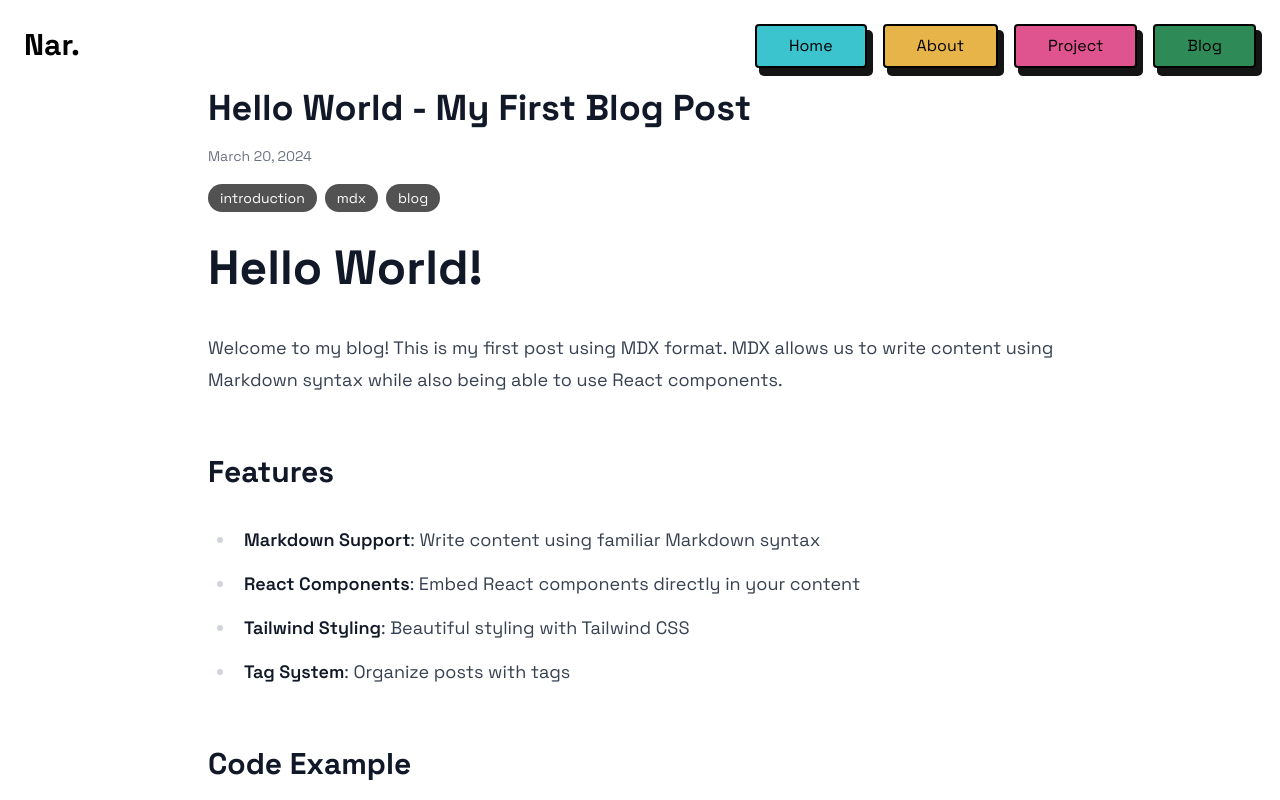
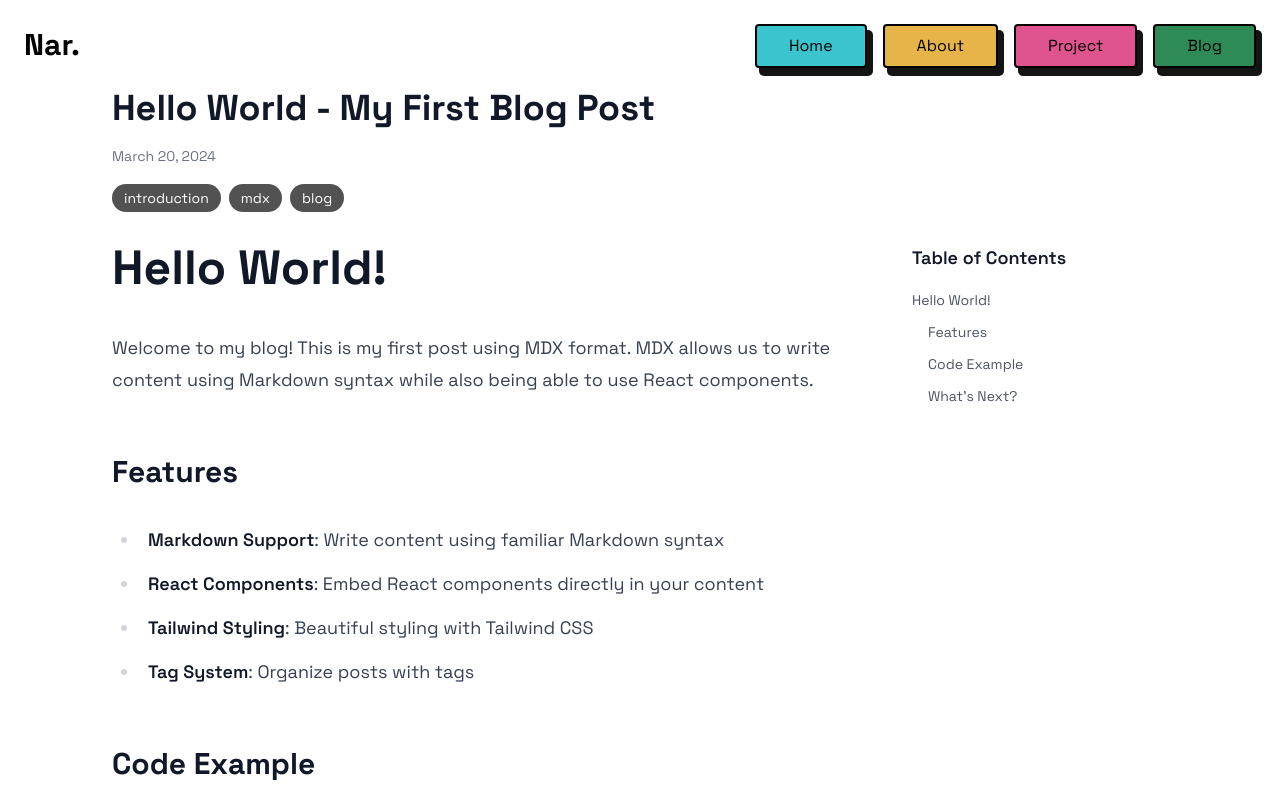
Before and after one commit to agusnarestha/nar-portfolio, a Next.js app: page /blog/hello-world in a window 1280 px wide. Shown: the top 800 px of the page. Built offline with nearby package versions, Linux system fonts and the light colour scheme.

Commit message:
feat: table of content and improve metatag

```diff
--- a/src/app/blog/[slug]/page.tsx
+++ b/src/app/blog/[slug]/page.tsx
@@ -2,6 +2,10 @@ import { getPostBySlug, getAllPosts } from "@/utils/blog";
 import { MDXRemote } from "next-mdx-remote/rsc";
 import { notFound } from "next/navigation";
 import Link from "next/link";
+import TableOfContents from "@/components/blog/TableOfContents";
+import { MDXComponents } from "@/components/blog/MDXComponents";
+import { Metadata } from "next";
+import JsonLd from "@/components/blog/JsonLd";
 
 interface BlogPostPageProps {
   params: {
@@ -9,7 +13,9 @@ interface BlogPostPageProps {
   };
 }
 
-export function generateMetadata({ params }: BlogPostPageProps) {
+export async function generateMetadata({
+  params,
+}: BlogPostPageProps): Promise<Metadata> {
   const post = getPostBySlug(params.slug);
 
   if (!post) {
@@ -18,9 +24,32 @@ export function generateMetadata({ params }: BlogPostPageProps) {
     };
   }
 
+  const url = `https://agusnarestha.dev/blog/${params.slug}`;
+  const formattedDate = new Date(post.date).toLocaleDateString("en-US", {
+    month: "long",
+    year: "numeric",
+  });
+
   return {
-    title: post.title,
+    title: `${post.title} | by Agus Narestha | ${formattedDate}`,
     description: post.description,
+    openGraph: {
+      title: `${post.title} | by Agus Narestha | ${formattedDate}`,
+      description: post.description,
+      url,
+      type: "article",
+      publishedTime: post.date,
+      authors: ["Agus Narestha"],
+      tags: post.tags,
+    },
+    twitter: {
+      card: "summary_large_image",
+      title: `${post.title} | by Agus Narestha | ${formattedDate}`,
+      description: post.description,
+    },
+    alternates: {
+      canonical: url,
+    },
   };
 }
 
@@ -32,7 +61,8 @@ export default function BlogPostPage({ params }: BlogPostPageProps) {
   }
 
   return (
-    <article className="container mx-auto px-4 py-8 max-w-4xl">
+    <div className="container mx-auto px-4 py-8">
+      <JsonLd post={post} />
       <Link
         href="/blog"
         className="inline-block mb-8 text-blue-600 hover:underline"
@@ -40,9 +70,12 @@ export default function BlogPostPage({ params }: BlogPostPageProps) {
         ← Back to Blog
       </Link>
 
+      <div className="max-w-7xl mx-auto">
         <header className="mb-8">
-        <h1 className="text-4xl font-bold text-gray-900 mb-4">{post.title}</h1>
-        <time className="text-sm text-gray-500 ">
+          <h1 className="text-4xl font-bold text-gray-900 mb-4">
+            {post.title}
+          </h1>
+          <time className="text-sm text-gray-500">
             {new Date(post.date).toLocaleDateString("en-US", {
               month: "long",
               day: "numeric",
@@ -62,9 +95,16 @@ export default function BlogPostPage({ params }: BlogPostPageProps) {
           </div>
         </header>
 
-      <div className="prose prose-lg dark:prose-invert max-w-none prose-headings:font-bold prose-a:text-blue-600  prose-pre:bg-gray-100  prose-pre:text-gray-800 dark:prose-pre:text-gray-200 prose-code:text-blue-600  prose-strong:text-gray-900">
-        <MDXRemote source={post.content} />
+        <div className="flex gap-8">
+          <article className="flex-1 prose prose-lg dark:prose-invert max-w-none prose-headings:font-bold prose-a:text-blue-600 prose-pre:bg-gray-100 prose-pre:text-gray-800 dark:prose-pre:text-gray-200 prose-code:text-blue-600 prose-strong:text-gray-900">
+            <MDXRemote source={post.content} components={MDXComponents} />
+          </article>
+
+          <aside className="hidden lg:block w-64">
+            <TableOfContents content={post.content} />
+          </aside>
         </div>
-    </article>
+      </div>
+    </div>
   );
 }
--- a/src/app/blog/page.tsx
+++ b/src/app/blog/page.tsx
@@ -1,10 +1,10 @@
 import { getAllPosts, getAllTags } from "@/utils/blog";
 import BlogCard from "@/components/blog/BlogCard";
 import Link from "next/link";
+import { title } from "process";
 
 export const metadata = {
-  title: "Blog",
-  description: "Blog | Agus Narestha Portfolio",
+  title: "Blog | Agus Narestha Portfolio",
 };
 
 export default function BlogPage() {
--- a/src/app/robots.ts
+++ b/src/app/robots.ts
@@ -5,7 +5,7 @@ export default function robots(): MetadataRoute.Robots {
     rules: {
       userAgent: "*",
       allow: "/",
-      disallow: "/private/",
+      disallow: ["/api/", "/private/"],
     },
     sitemap: "https://agusnarestha.dev/sitemap.xml",
   };
--- a/src/app/sitemap.ts
+++ b/src/app/sitemap.ts
@@ -1,30 +1,30 @@
+import { getAllPosts } from "@/utils/blog";
 import { MetadataRoute } from "next";
 
 export default function sitemap(): MetadataRoute.Sitemap {
+  const posts = getAllPosts();
+  const baseUrl = "https://agusnarestha.dev";
+
+  const postUrls = posts.map((post) => ({
+    url: `${baseUrl}/blog/${post.slug}`,
+    lastModified: new Date(post.date),
+    changeFrequency: "monthly" as const,
+    priority: 0.8,
+  }));
+
   return [
     {
-      url: "https://agusnarestha.dev/",
+      url: baseUrl,
       lastModified: new Date(),
-      changeFrequency: "monthly",
+      changeFrequency: "daily",
       priority: 1,
     },
     {
-      url: "https://agusnarestha.dev/about",
+      url: `${baseUrl}/blog`,
       lastModified: new Date(),
-      changeFrequency: "monthly",
-      priority: 0.8,
+      changeFrequency: "daily",
+      priority: 0.9,
     },
-    {
-      url: "https://agusnarestha.dev/project",
-      lastModified: new Date(),
-      changeFrequency: "monthly",
-      priority: 0.5,
-    },
-    {
-      url: "https://agusnarestha.dev/contact",
-      lastModified: new Date(),
-      changeFrequency: "monthly",
-      priority: 0.5,
-    },
+    ...postUrls,
   ];
 }
--- /dev/null
+++ b/src/components/blog/JsonLd.tsx
@@ -0,0 +1,33 @@
+"use client";
+
+import { BlogPost } from "@/types/blog";
+import Script from "next/script";
+
+interface JsonLdProps {
+  post: BlogPost;
+}
+
+export default function JsonLd({ post }: JsonLdProps) {
+  const jsonLd = {
+    "@context": "https://schema.org",
+    "@type": "BlogPosting",
+    headline: post.title,
+    description: post.description,
+    author: {
+      "@type": "Person",
+      name: "Agus Narestha",
+    },
+    datePublished: post.date,
+    dateModified: post.date,
+    keywords: post.tags.join(", "),
+    url: `https://agusnarestha.dev/blog/${post.slug}`,
+  };
+
+  return (
+    <Script
+      id="blog-post-jsonld"
+      type="application/ld+json"
+      dangerouslySetInnerHTML={{ __html: JSON.stringify(jsonLd) }}
+    />
+  );
+}
--- /dev/null
+++ b/src/components/blog/MDXComponents.tsx
@@ -0,0 +1,80 @@
+import React from "react";
+
+const generateId = (text: string) => {
+  return text.toLowerCase().replace(/[^\w]+/g, "-");
+};
+
+export const MDXComponents = {
+  h1: (props: React.HTMLAttributes<HTMLHeadingElement>) => {
+    const id = generateId(props.children as string);
+    return (
+      <h1
+        {...props}
+        id={id}
+        className={`scroll-mt-24 ${props.className || ""}`}
+      >
+        {props.children}
+      </h1>
+    );
+  },
+  h2: (props: React.HTMLAttributes<HTMLHeadingElement>) => {
+    const id = generateId(props.children as string);
+    return (
+      <h2
+        {...props}
+        id={id}
+        className={`scroll-mt-24 ${props.className || ""}`}
+      >
+        {props.children}
+      </h2>
+    );
+  },
+  h3: (props: React.HTMLAttributes<HTMLHeadingElement>) => {
+    const id = generateId(props.children as string);
+    return (
+      <h3
+        {...props}
+        id={id}
+        className={`scroll-mt-24 ${props.className || ""}`}
+      >
+        {props.children}
+      </h3>
+    );
+  },
+  h4: (props: React.HTMLAttributes<HTMLHeadingElement>) => {
+    const id = generateId(props.children as string);
+    return (
+      <h4
+        {...props}
+        id={id}
+        className={`scroll-mt-24 ${props.className || ""}`}
+      >
+        {props.children}
+      </h4>
+    );
+  },
+  h5: (props: React.HTMLAttributes<HTMLHeadingElement>) => {
+    const id = generateId(props.children as string);
+    return (
+      <h5
+        {...props}
+        id={id}
+        className={`scroll-mt-24 ${props.className || ""}`}
+      >
+        {props.children}
+      </h5>
+    );
+  },
+  h6: (props: React.HTMLAttributes<HTMLHeadingElement>) => {
+    const id = generateId(props.children as string);
+    return (
+      <h6
+        {...props}
+        id={id}
+        className={`scroll-mt-24 ${props.className || ""}`}
+      >
+        {props.children}
+      </h6>
+    );
+  },
+};
--- /dev/null
+++ b/src/components/blog/TableOfContents.tsx
@@ -0,0 +1,87 @@
+"use client";
+
+import { useEffect, useState } from "react";
+
+interface TableOfContentsProps {
+  content: string;
+}
+
+interface TocItem {
+  id: string;
+  text: string;
+  level: number;
+}
+
+export default function TableOfContents({ content }: TableOfContentsProps) {
+  const [headings, setHeadings] = useState<TocItem[]>([]);
+  const [activeId, setActiveId] = useState<string>("");
+
+  useEffect(() => {
+    // Parse headings from content
+    const headingRegex = /^(#{1,6})\s+(.+)$/gm;
+    const matches = Array.from(content.matchAll(headingRegex));
+
+    const tocItems = matches.map((match) => {
+      const level = match[1].length;
+      const text = match[2].trim();
+      const id = text.toLowerCase().replace(/[^\w]+/g, "-");
+
+      return { id, text, level };
+    });
+
+    setHeadings(tocItems);
+
+    // Set up intersection observer
+    const observer = new IntersectionObserver(
+      (entries) => {
+        entries.forEach((entry) => {
+          if (entry.isIntersecting) {
+            setActiveId(entry.target.id);
+          }
+        });
+      },
+      {
+        rootMargin: "-20% 0px -80% 0px",
+      }
+    );
+
+    // Observe all headings
+    const headingElements = document.querySelectorAll("h1, h2, h3, h4, h5, h6");
+    headingElements.forEach((element) => observer.observe(element));
+
+    return () => {
+      headingElements.forEach((element) => observer.unobserve(element));
+    };
+  }, [content]);
+
+  if (headings.length === 0) {
+    return null;
+  }
+
+  return (
+    <nav className="sticky top-24 max-h-[calc(100vh-6rem)] overflow-y-auto">
+      <h2 className="text-lg font-semibold mb-4 text-gray-900 dark:text-white">
+        Table of Contents
+      </h2>
+      <ul className="space-y-2">
+        {headings.map((heading) => (
+          <li
+            key={heading.id}
+            style={{ marginLeft: `${(heading.level - 1) * 1}rem` }}
+          >
+            <a
+              href={`#${heading.id}`}
+              className={`text-sm transition-colors duration-200 ${
+                activeId === heading.id
+                  ? "text-blue-600 dark:text-blue-400 font-medium"
+                  : "text-gray-600 hover:text-blue-600 dark:text-gray-400 dark:hover:text-blue-400"
+              }`}
+            >
+              {heading.text}
+            </a>
+          </li>
+        ))}
+      </ul>
+    </nav>
+  );
+}
```
Lines whose indentation alone changed are shown as unchanged.
